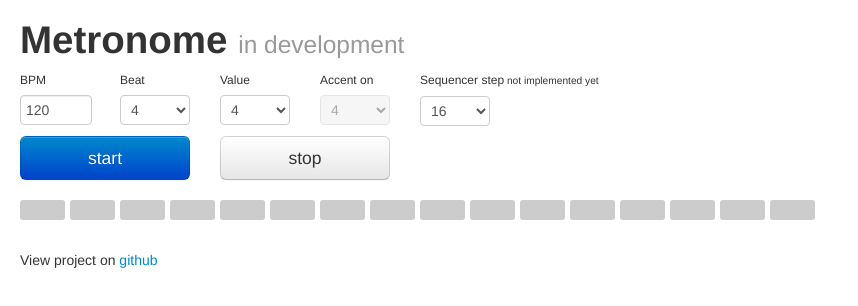
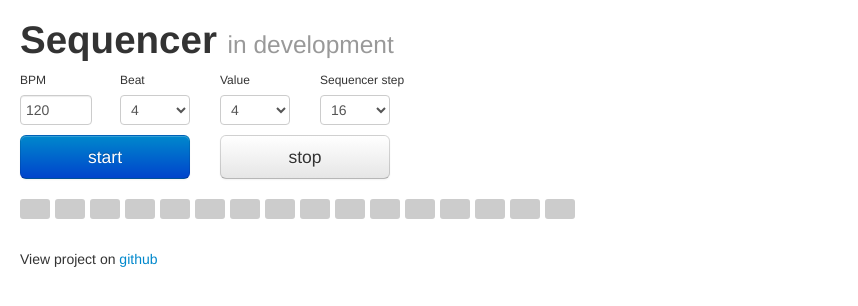
Before and after one commit to svetlichny/sequencer, a plain HTML site: page index.html in a window 1280 px wide. Shown: the whole page, without its empty margins (0-858 px from the left). Drawn offline with Linux system fonts and the light colour scheme.

Commit message:
one line sequencer

```diff
--- a/index.html
+++ b/index.html
@@ -15,7 +15,7 @@
 <body>
   <div class="wrapper">
     <h1>
-      Metronome
+      Sequencer
       <small>in development</small>
     </h1>
     <div id='meter'>
@@ -55,7 +55,7 @@
             <option value='16'>16</option>
           </select>
         </div>
-        <div class="span1">
+        <div class="span1" style="display: none;">
           <label for="bar_accent">Accent on</label>
           <select id="bar_accent">
             <option value="4">4</option>
@@ -64,7 +64,7 @@
         </div>
         <div class="span1">
           <label for="bar_step">
-            Sequencer step<small> not implemented yet</small>
+            Sequencer step
           </label>
           <select id="bar_step">
             <option value="16">16</option>
--- a/script/application.js
+++ b/script/application.js
@@ -35,7 +35,7 @@ Machine.prototype = {
     for (var i = 0; i < machine.meter.beat; i++) {
       (function(i) {
         machine.barNotes[i] = window.setTimeout(function() {
-          machine.playNote(i);
+          //machine.playNote(i);
           machine.blink(i);
         },i*noteLength.call(machine, machine.meter.value));
       })(i);
@@ -145,14 +145,14 @@ Machine.prototype.buildGrid = function() {
 };
 Machine.prototype.blink = function(index) {
   var machine = this;
-  if (machine.bar[index]){
+  if (machine.bar[index]) {
+    machine.high.play();
     $(machine.grid[index]).attr("id", "on");
     var timeout = window.setTimeout(function() {
       $(machine.grid[index]).attr("id", "");
       window.clearTimeout(timeout);
     }, 100);
   }
-
 };
 
 Machine.prototype.createBar = function() {
--- a/style/screen.css
+++ b/style/screen.css
@@ -29,7 +29,7 @@ label {
   height: 20px;
   list-style: none;
   margin-left: 5px;
-  width: 45px;
+  width: 30px;
   vertical-align: top;
 }
 #sequencer li[data-value='1'] {
```
